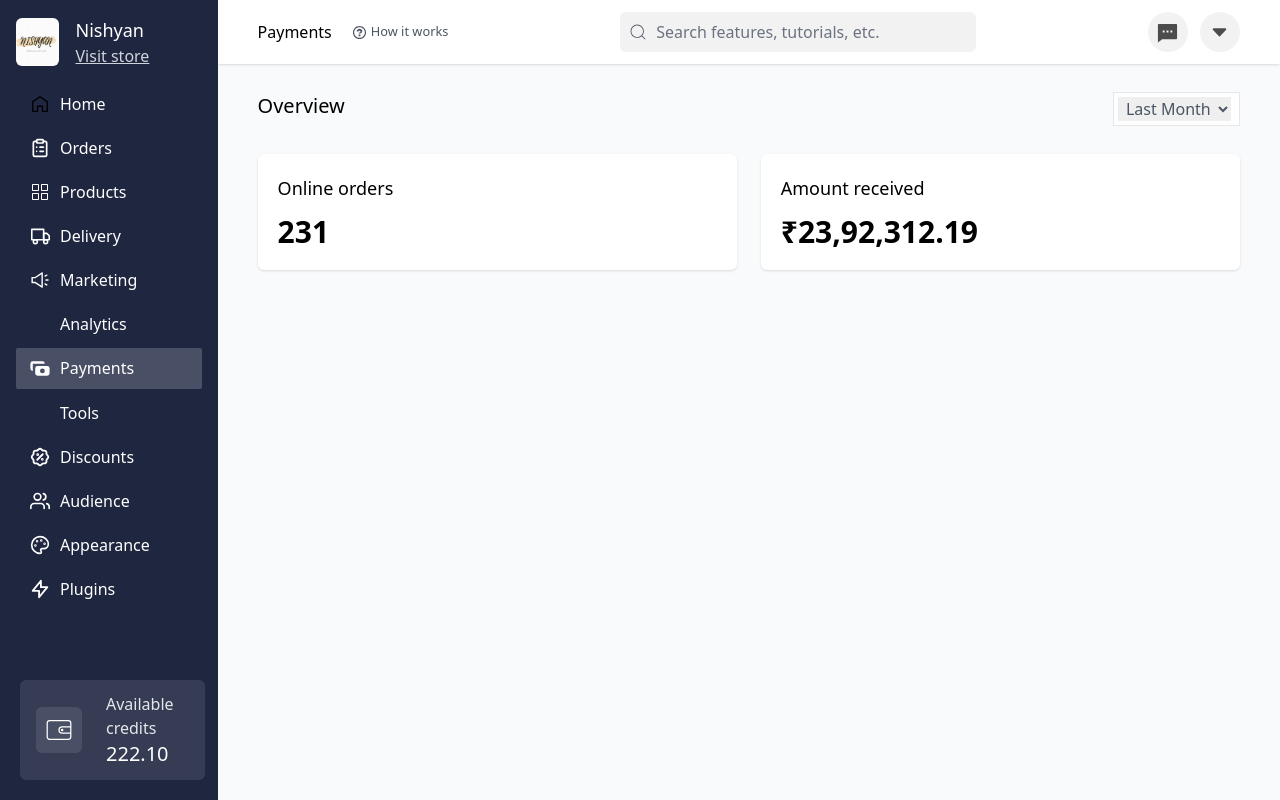
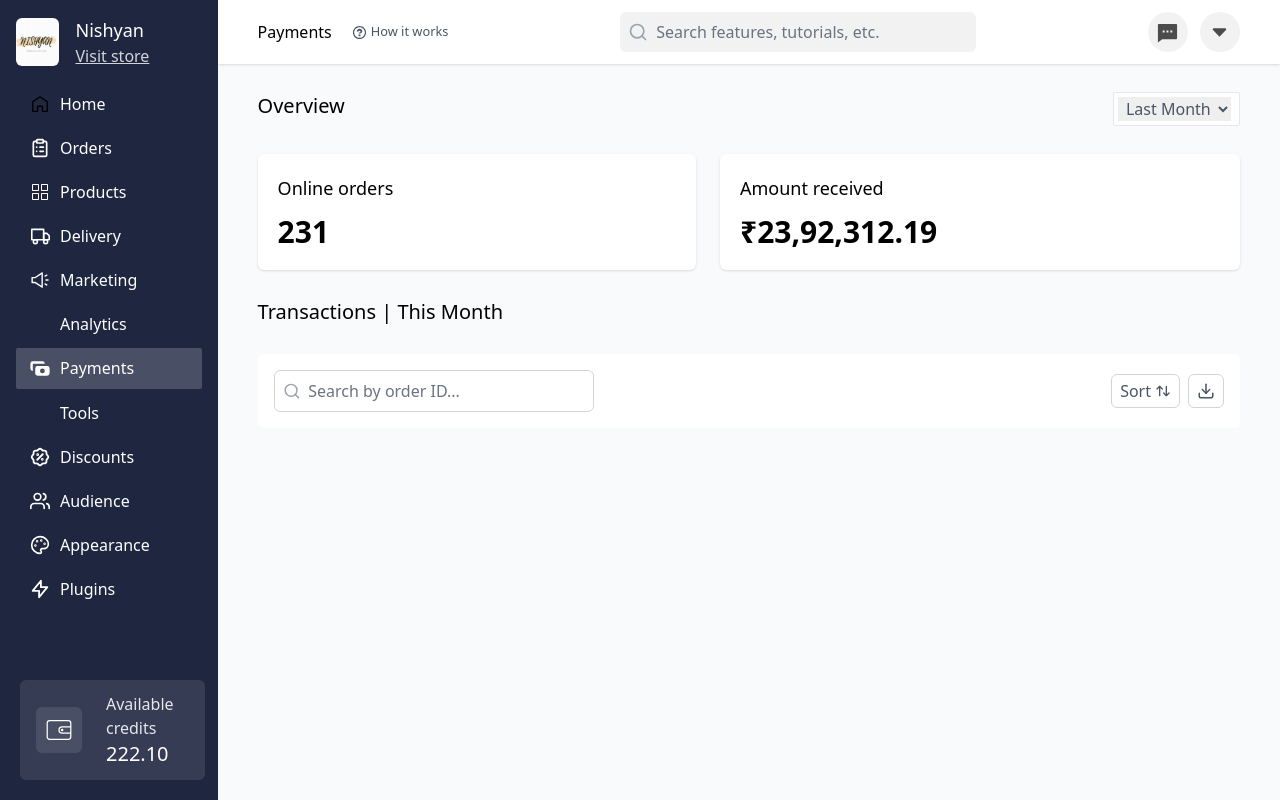
Before and after one commit to Abhijitkr/Dukaan-Assignment, a React (Vite) app: page / in a window 1280 px wide. Built offline with nearby package versions, Linux system fonts and the light colour scheme; some icons are missing.

Commit message:
Fixes few design issues and adds transaction section heading, search fied, sorting & download button

```diff
--- a/src/payments/Payouts.jsx
+++ b/src/payments/Payouts.jsx
@@ -1,8 +1,14 @@
+import { useState } from "react";
 import Cards from "./components/Cards";
 import Header from "./components/Header";
 import Sidebar from "./components/Sidebar";
+import { CiSearch } from "react-icons/ci";
+import { FiDownload } from "react-icons/fi";
+import { TbArrowsSort } from "react-icons/tb";
+import { FiSearch } from "react-icons/fi";
 
 export default function Payouts() {
+  const [inputFocus, setInputFocus] = useState(false);
   return (
     <div className="flex w-full">
       <div className="w-[17%]">
@@ -12,15 +18,14 @@ export default function Payouts() {
         <Header />
         <div className="flex justify-between py-7 px-10">
           <h3 className="text-xl font-medium">Overview</h3>
-          <div className="text-gray-600 border p-1 px-1 pr-2 cursor-pointer bg-white">
+          <div className="text-gray-600 border p-1 px-1 pr-2 cursor-pointer bg-white rounded-sm">
             <select
               name="filterMonth"
               id=""
               className="px-1 outline-none cursor-pointer"
+              defaultValue="lastMonth"
             >
-              <option value="lastMonth" selected>
-                Last Month
-              </option>
+              <option value="lastMonth">Last Month</option>
               <option value="jan">January</option>
             </select>
           </div>
@@ -29,6 +34,37 @@ export default function Payouts() {
           <Cards head="Online orders" value="231" />
           <Cards head="Amount received" value="₹23,92,312.19" />
         </div>
+        <h3 className="text-xl font-medium py-7 px-10">
+          Transactions | This Month
+        </h3>
+        <div className="bg-white mx-10 p-4 rounded-md">
+          <div className="flex justify-between items-center">
+            <div
+              className={`flex items-center px-2 rounded-md border border-gray-300 w-80 ${
+                inputFocus ? "ring-1 ring-gray-300" : ""
+              }`}
+            >
+              <FiSearch size="20" className="text-gray-400" />
+              <input
+                type="text"
+                name="Search"
+                id=""
+                placeholder="Search by order ID..."
+                className="p-2 w-80 outline-none placeholder:text-gray-500"
+                onFocus={() => setInputFocus(true)}
+                onBlur={() => setInputFocus(false)}
+              />
+            </div>
+            <div className="flex gap-2">
+              <button className="border border-gray-300 p-1 px-2 rounded-md text-gray-600 flex items-center gap-1">
+                Sort <TbArrowsSort />
+              </button>
+              <button className="border border-gray-300 p-1 px-2 rounded-md text-gray-600">
+                <FiDownload size="18" />
+              </button>
+            </div>
+          </div>
+        </div>
       </div>
     </div>
   );
--- a/src/payments/components/Cards.jsx
+++ b/src/payments/components/Cards.jsx
@@ -1,6 +1,6 @@
 export default function Cards({ head, value }) {
   return (
-    <div className="w-[50%] shadow p-5 space-y-3 bg-white rounded-md ">
+    <div className="flex-grow shadow p-5 space-y-3 bg-white rounded-md ">
       <h4 className="text-lg">{head}</h4>
       <h1 className="text-3xl font-semibold">{value}</h1>
     </div>
--- a/src/payments/components/Header.jsx
+++ b/src/payments/components/Header.jsx
@@ -1,8 +1,8 @@
 import { GoQuestion } from "react-icons/go";
-import { CiSearch } from "react-icons/ci";
 import { useState } from "react";
 import { RiMessage2Fill } from "react-icons/ri";
 import { TiArrowSortedDown } from "react-icons/ti";
+import { FiSearch } from "react-icons/fi";
 
 export default function Header() {
   const [inputFocus, setInputFocus] = useState(false);
@@ -18,16 +18,16 @@ export default function Header() {
       </div>
       <div
         className={`flex items-center bg-[#F2F2F2] px-2 rounded-md ${
-          inputFocus ? "border border-gray-300" : ""
+          inputFocus ? "ring-1 ring-gray-300" : ""
         }`}
       >
-        <CiSearch size="20" className="text-gray-600 " />
+        <FiSearch size="20" className="text-gray-400 " />
         <input
           type="text"
           name="Search"
           id=""
           placeholder="Search features, tutorials, etc."
-          className="bg-[#F2F2F2] p-2 w-80 outline-none placeholder:text-gray-500"
+          className="bg-[#F2F2F2] p-2 w-80 outline-none placeholder:text-gray-500 "
           onFocus={() => setInputFocus(true)}
           onBlur={() => setInputFocus(false)}
         />
```
